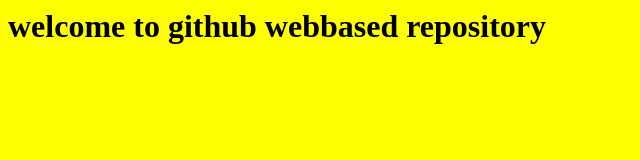
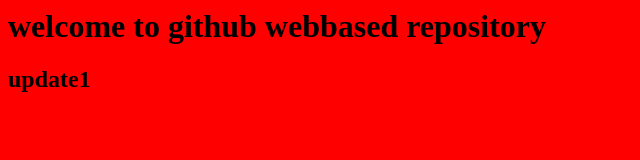
Before and after one commit to suraj478/github1, a plain HTML site: page index.html in a window 1280 px wide. Shown: the whole page, without its empty margins (0-640 px from the left). Drawn offline with Linux system fonts and the light colour scheme.

Commit message:
Update index.html
second commit

```diff
--- a/index.html
+++ b/index.html
@@ -1,5 +1,6 @@
 <html>
-<body bgcolor ="yellow">
+<body bgcolor ="red">
 <h1> welcome to github webbased repository </h1>
+  <h2> update1 </h2>
 </body>
 </html>
```
